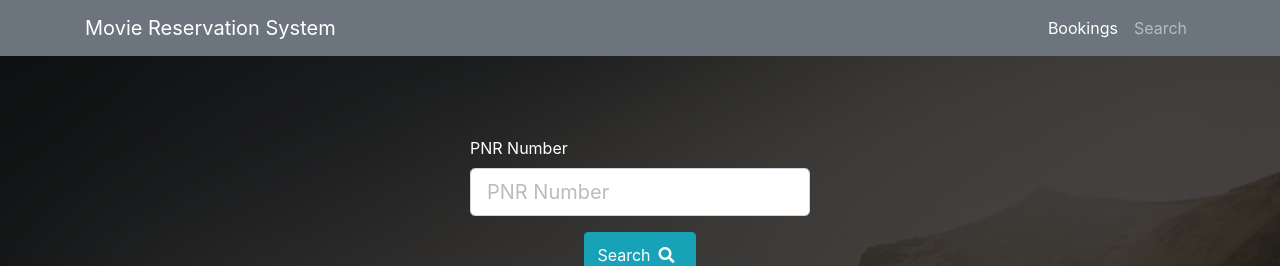
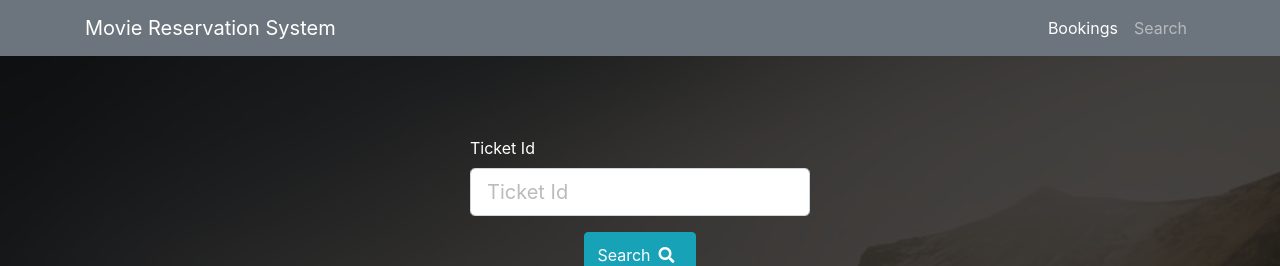
Before and after one commit to Harsh-87/Ticket-Reservation-System-Client, a React (Create React App) app: page /booking in a window 1280 px wide. Shown: the top 266 px of the page. Built offline with nearby package versions, Linux system fonts and the light colour scheme.

Commit message:
Ticket status container implemented

```diff
--- a/src/App.js
+++ b/src/App.js
@@ -10,7 +10,7 @@ import LoginContainer from "./containers/LoginContainer";
 import RegisterContainer from "./containers/RegisterContainer";
 import DashboardContainer from "./containers/DashboardContainer";
 import SearchMoviesContainer from "./containers/SearchMoviesContainer";
-import TicketPNRStatusContainer from "./containers/TicketPNRStatusContainer";
+import TicketStatusContainer from "./containers/TicketStatusContainer";
 import BookingStatusContainer from "./containers/BookingStatusContainer";
 import MovieSearchResultContainer from "./containers/MovieSearchResultsContainer";
 import FindMovieDetailsContainer from "./containers/FindMovieDetailsContainer";
@@ -57,11 +57,7 @@ class App extends Component {
                 path="/search-movie"
                 component={SearchMoviesContainer}
               />
-              <Route
-                exact
-                path="/booking"
-                component={TicketPNRStatusContainer}
-              />
+              <Route exact path="/booking" component={TicketStatusContainer} />
               <Route
                 exact
                 path="/movies"
--- a/src/containers/TicketPNRStatusContainer.js
+++ b/src/containers/TicketStatusContainer.js
@@ -5,11 +5,11 @@ import { getTicket, cancelTicket, clearData } from "../actions/ticketActions";
 import TextFieldGroup from "../components/common/TextFieldGroup";
 import TicketCardComponent from "../components/tickets/TicketCardComponent";
 
-class TicketPNRStatusContainer extends Component {
+class TicketStatusContainer extends Component {
   constructor() {
     super();
     this.state = {
-      pnr_number: "",
+      ticketId: "",
       errors: {},
     };
     this.onChange = this.onChange.bind(this);
@@ -26,7 +26,7 @@ class TicketPNRStatusContainer extends Component {
   onSubmit(e) {
     e.preventDefault();
     const query = {
-      ticketId: this.state.pnr_number,
+      ticketId: this.state.ticketId,
     };
     this.props.getTicket(query);
   }
@@ -79,13 +79,13 @@ class TicketPNRStatusContainer extends Component {
               <form onSubmit={this.onSubmit}>
                 <div className="row text-left justify-content-center">
                   <div className="col-6">
-                    <label className="text-white">PNR Number</label>
+                    <label className="text-white">Ticket Id</label>
                     <TextFieldGroup
                       type="text"
                       error={errors.text}
-                      placeholder="PNR Number"
-                      name="pnr_number"
-                      value={this.state.pnr_number}
+                      placeholder="Ticket Id"
+                      name="ticketId"
+                      value={this.state.ticketId}
                       onChange={this.onChange}
                     />
                   </div>
@@ -108,7 +108,7 @@ class TicketPNRStatusContainer extends Component {
   }
 }
 
-TicketPNRStatusContainer.propTypes = {
+TicketStatusContainer.propTypes = {
   getTicket: PropTypes.func.isRequired,
   cancelTicket: PropTypes.func.isRequired,
   clearData: PropTypes.func.isRequired,
@@ -121,5 +121,5 @@ const mapStateToProps = (state) => ({
 });
 
 export default connect(mapStateToProps, { getTicket, cancelTicket, clearData })(
-  TicketPNRStatusContainer
+  TicketStatusContainer
 );
```
